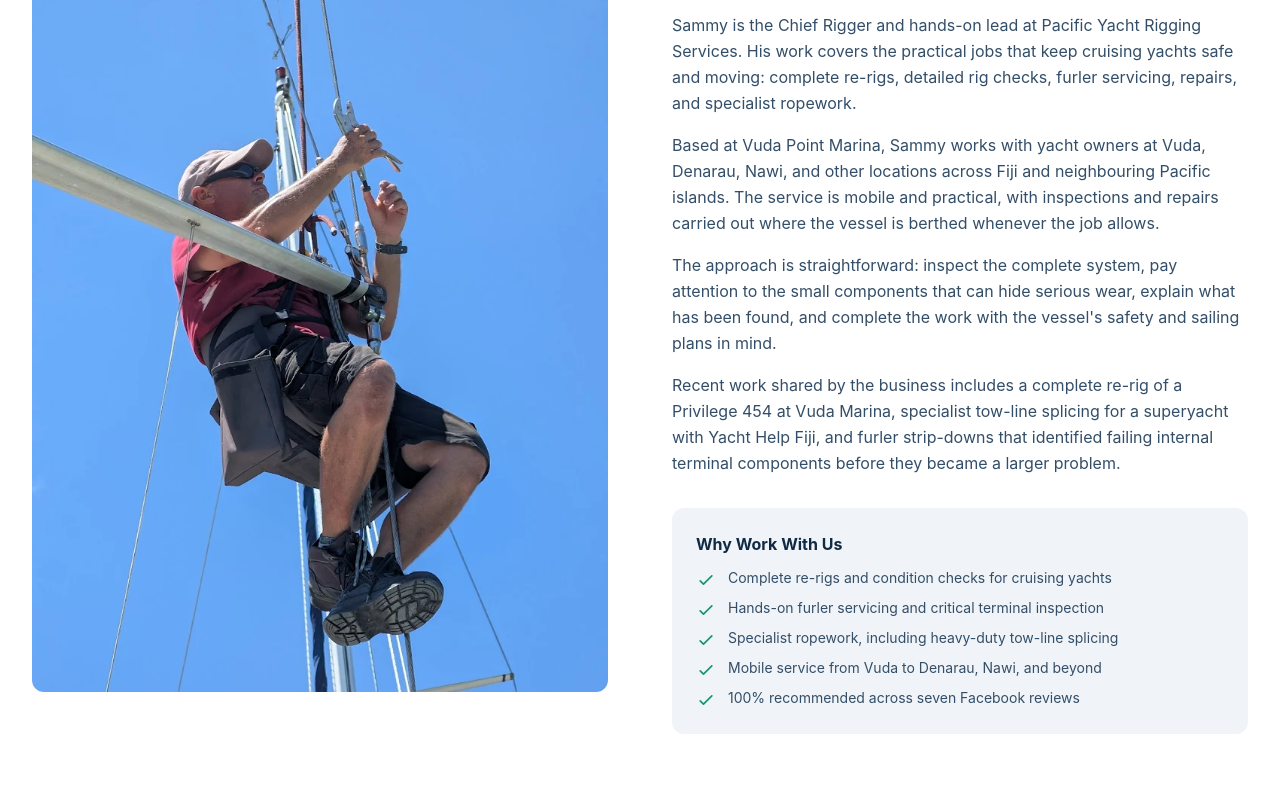
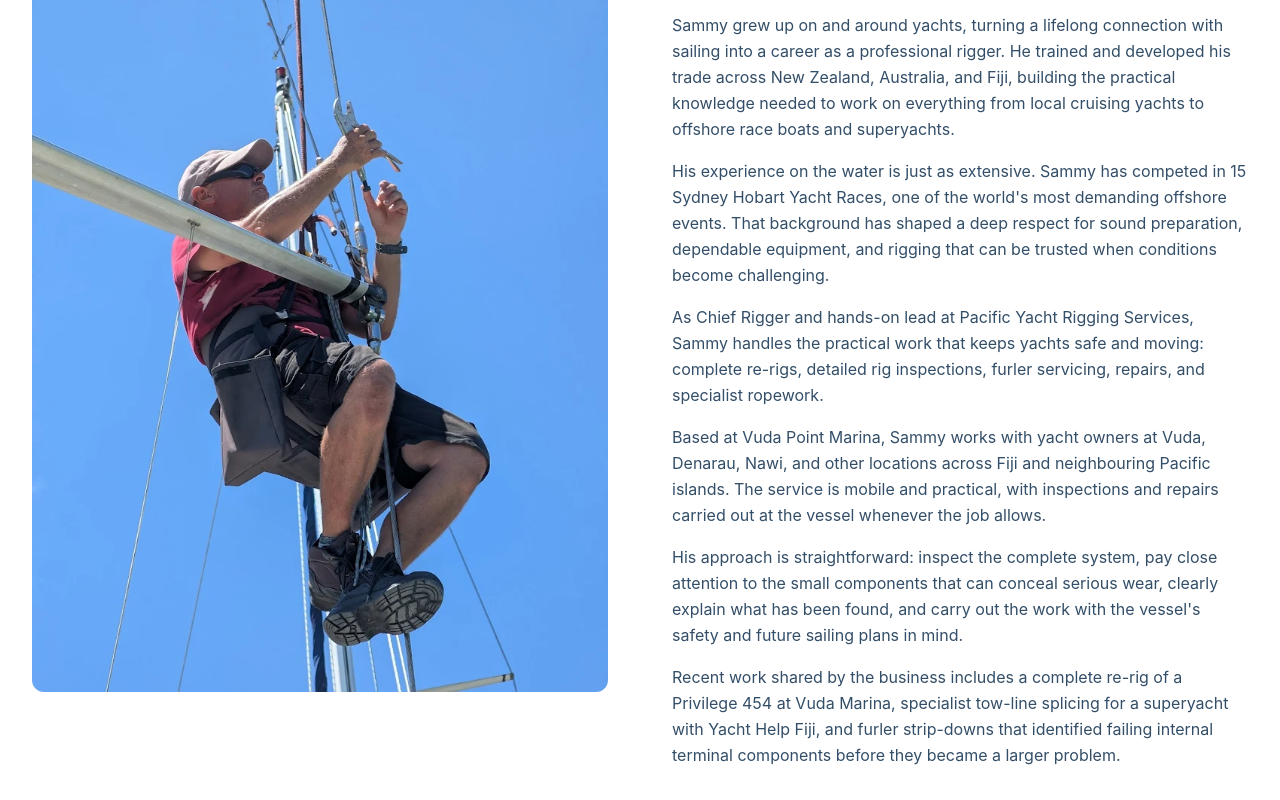
Before and after one commit to Mivia-V1/pacific-yacht-riggers, a Next.js app: page /about in a window 1280 px wide. Shown: the part 660-1460 px from the top of the page. Built offline with nearby package versions, Linux system fonts and the light colour scheme.

Commit message:
Expand Sammy biography

```diff
--- a/src/app/about/page.tsx
+++ b/src/app/about/page.tsx
@@ -7,7 +7,7 @@ import { generatePageMetadata } from "@/lib/metadata";
 export const metadata: Metadata = generatePageMetadata({
   title: "About Us",
   description:
-    "Meet Sammy, Chief Rigger at Pacific Yacht Rigging Services. Learn about our experience, values, and commitment to keeping South Pacific sailors safe.",
+    "Meet Sammy, Chief Rigger at Pacific Yacht Rigging Services — a professionally trained rigger and lifelong sailor with 15 Sydney Hobart Yacht Races behind him.",
   path: "/about",
 });
 
@@ -57,24 +57,40 @@ export default function AboutPage() {
 
               <div className="mt-6 space-y-4 text-navy-700 leading-relaxed">
                 <p>
-                  Sammy is the Chief Rigger and hands-on lead at Pacific Yacht
-                  Rigging Services. His work covers the practical jobs that
-                  keep cruising yachts safe and moving: complete re-rigs,
-                  detailed rig checks, furler servicing, repairs, and
-                  specialist ropework.
+                  Sammy grew up on and around yachts, turning a lifelong
+                  connection with sailing into a career as a professional
+                  rigger. He trained and developed his trade across New Zealand,
+                  Australia, and Fiji, building the practical knowledge needed
+                  to work on everything from local cruising yachts to offshore
+                  race boats and superyachts.
+                </p>
+                <p>
+                  His experience on the water is just as extensive. Sammy has
+                  competed in 15 Sydney Hobart Yacht Races, one of the
+                  world&apos;s most demanding offshore events. That background
+                  has shaped a deep respect for sound preparation, dependable
+                  equipment, and rigging that can be trusted when conditions
+                  become challenging.
+                </p>
+                <p>
+                  As Chief Rigger and hands-on lead at Pacific Yacht Rigging
+                  Services, Sammy handles the practical work that keeps yachts
+                  safe and moving: complete re-rigs, detailed rig inspections,
+                  furler servicing, repairs, and specialist ropework.
                 </p>
                 <p>
                   Based at Vuda Point Marina, Sammy works with yacht owners at
                   Vuda, Denarau, Nawi, and other locations across Fiji and
                   neighbouring Pacific islands. The service is mobile and
-                  practical, with inspections and repairs carried out where the
-                  vessel is berthed whenever the job allows.
+                  practical, with inspections and repairs carried out at the
+                  vessel whenever the job allows.
                 </p>
                 <p>
-                  The approach is straightforward: inspect the complete system,
-                  pay attention to the small components that can hide serious
-                  wear, explain what has been found, and complete the work with
-                  the vessel&apos;s safety and sailing plans in mind.
+                  His approach is straightforward: inspect the complete system,
+                  pay close attention to the small components that can conceal
+                  serious wear, clearly explain what has been found, and carry
+                  out the work with the vessel&apos;s safety and future sailing
+                  plans in mind.
                 </p>
                 <p>
                   Recent work shared by the business includes a complete re-rig
@@ -91,6 +107,8 @@ export default function AboutPage() {
                 </h3>
                 <ul className="space-y-2">
                   {[
+                    "Professionally trained across New Zealand, Australia, and Fiji",
+                    "Veteran of 15 Sydney Hobart Yacht Races",
                     "Complete re-rigs and condition checks for cruising yachts",
                     "Hands-on furler servicing and critical terminal inspection",
                     "Specialist ropework, including heavy-duty tow-line splicing",
```
